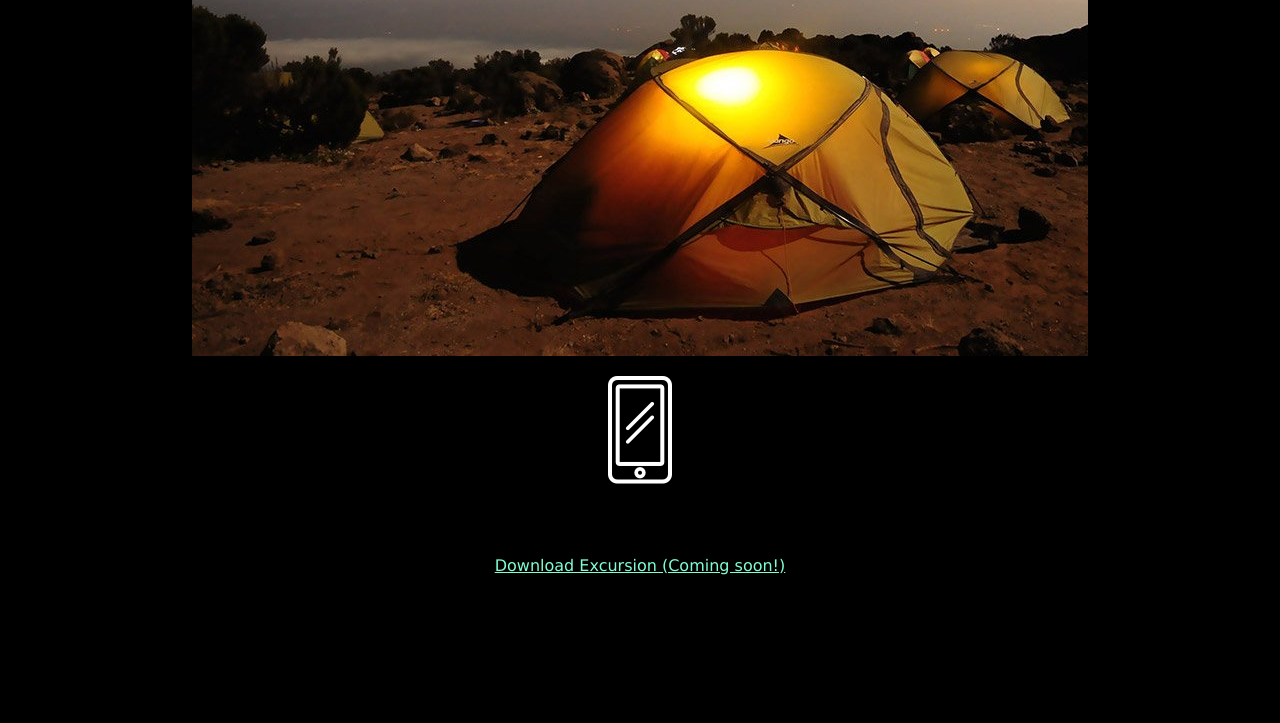
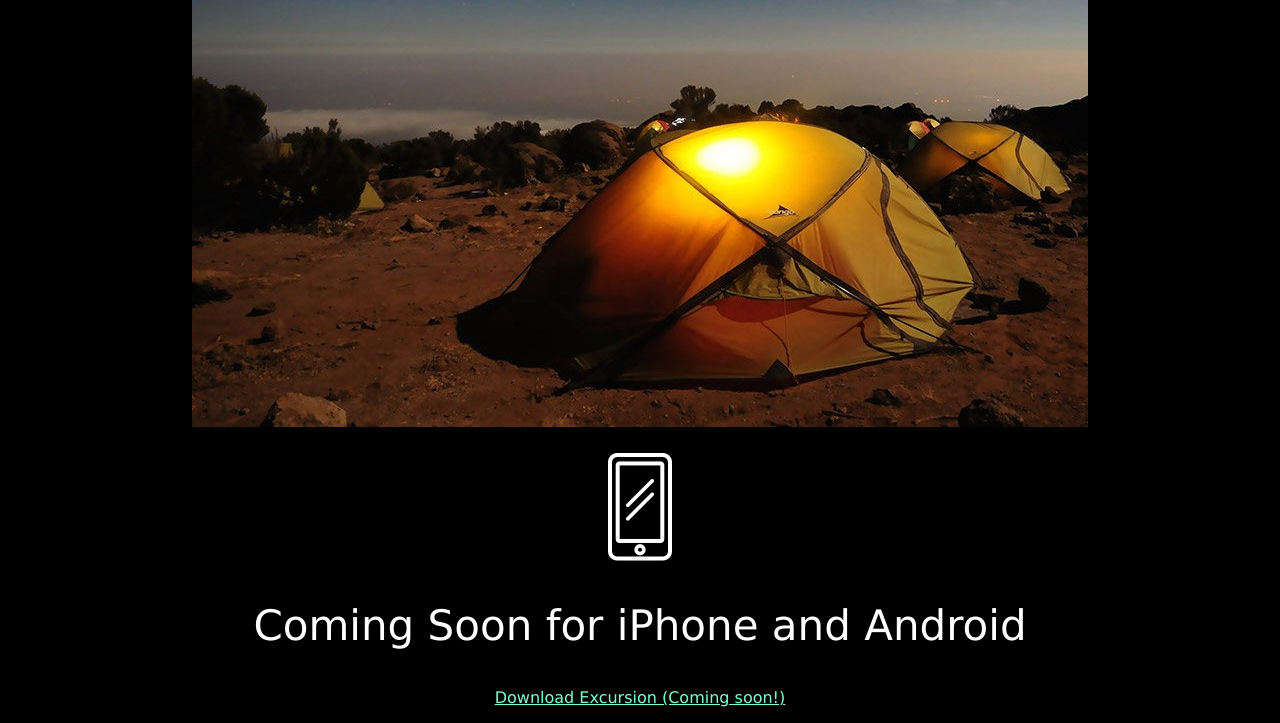
Before and after one commit to JamesPBrett/excursion, a plain HTML site: page index.html in a window 1280 px wide. Shown: the part 588-1311 px from the top of the page. Before the commit the page ends 1214 px from the top, so only its background shows below. Drawn offline with Linux system fonts and the light colour scheme.

Commit message:
Added styles to remaining HTML elements

```diff
--- a/index.html
+++ b/index.html
@@ -34,9 +34,7 @@
       </p>
     </section>
     <footer>
-      <p>
         <p>© Excursion</p>
-      </p>
     </footer>
   </body>
 </html>
--- a/resources/css/style.css
+++ b/resources/css/style.css
@@ -1,19 +1,29 @@
-/*Body styles*/
+/*base styles*/
 body {
     background-color: black;
     font-family: Verdana, sans-serif;
     text-align: center;
 }
-
-/*Header Styles*/
-header h1 {
+h1 {
     color: white;
     font-size: 50px;
     font-weight: normal;
+}
+h2 {
+    color: white;
+    font-weight: 300;
+    font-size: 42px;
+}
+p {
+    font-size: 21px;
+    color: gray;
 }
 .cta {
     color: aquamarine;
     text-decoration: underline;
     font-size: 16px;
 }
-/*Main*/
+
+footer {
+    text-align: right;
+}
```
